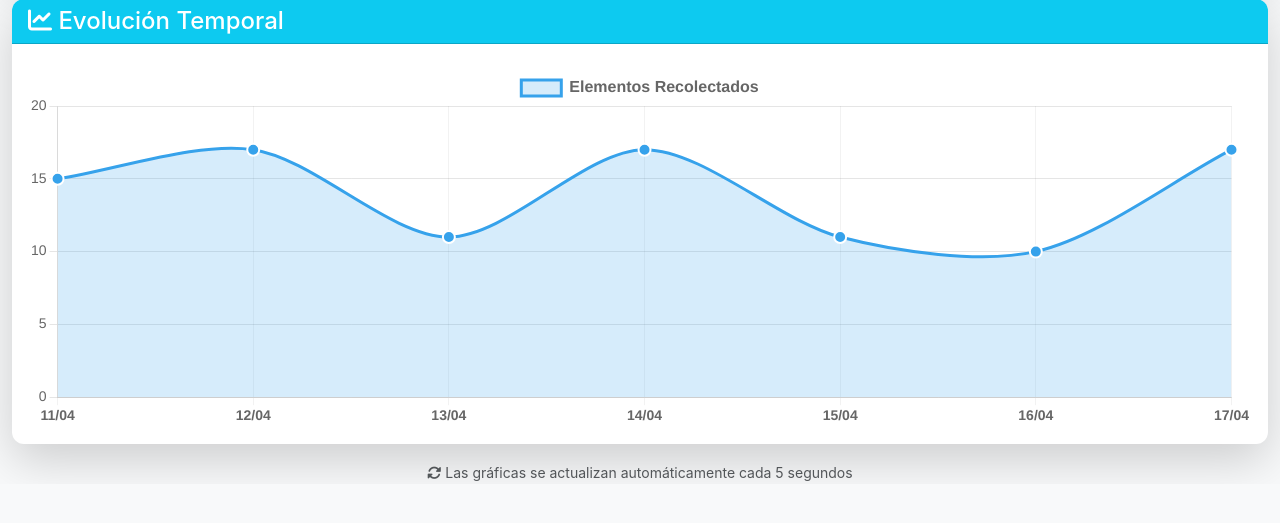
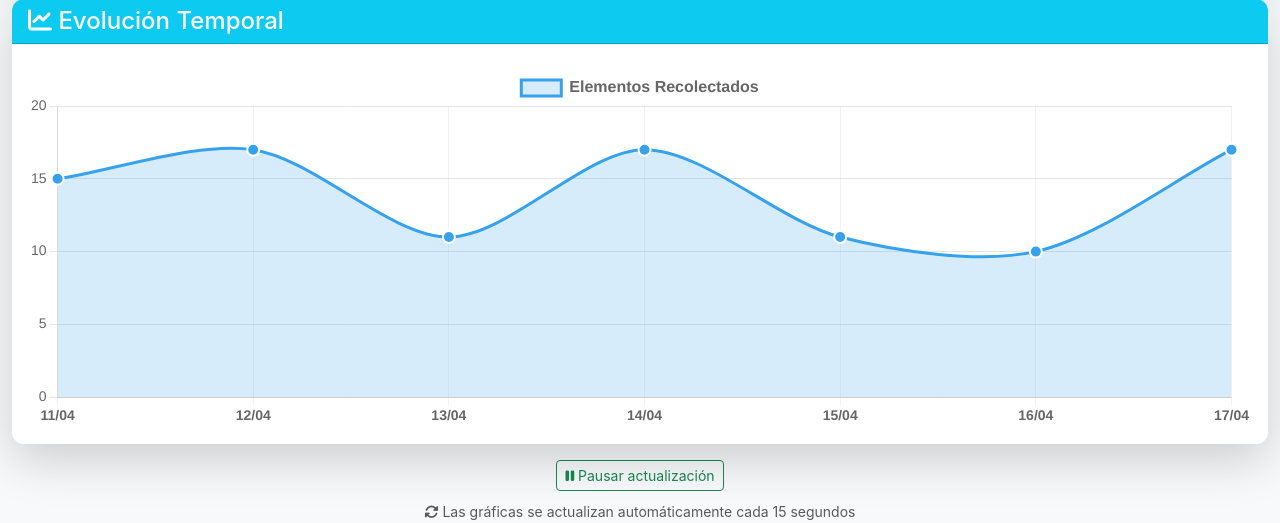
Before and after one commit to miguel-goyena-cv/sistema-registro-reciclaje, a Flask app: page /dashboard in a window 1280 px wide. Shown: the part 550-1073 px from the top of the page. Before the commit the page ends 1031 px from the top, so only its background shows below. Run offline with Flask 3, Linux system fonts and the light colour scheme; data comes from the database, SQL or seed files in the repository.

Commit message:
feat: actualización automática del dashboard cada 15s con botón de toggle
- Cambia el intervalo de actualización de 5s a 15s
- Añade función toggleActualizacion() para activar/desactivar
- Añade botón de toggle en el dashboard con estado visual
- Actualiza el indicador de estado con texto dinámico

Co-authored-by: miguel-goyena-cv <miguel-goyena-cv@users.noreply.github.com>

```diff
--- a/static/js/charts.js
+++ b/static/js/charts.js
@@ -7,6 +7,11 @@
 // Variables globales para las gráficas
 let chartTotales = null;
 let chartTemporal = null;
+
+// Control de actualización automática
+let actualizacionActiva = true;
+let intervaloActualizacion = null;
+const INTERVALO_SEGUNDOS = 15;
 
 // Colores para cada tipo de elemento
 const COLORES = {
@@ -28,12 +33,43 @@ document.addEventListener('DOMContentLoaded', () => {
     cargarGraficoTotales();
     cargarGraficoTemporal();
 
-    // Actualizar gráficas cada 5 segundos
-    setInterval(() => {
+    // Iniciar actualización automática cada 15 segundos
+    iniciarActualizacion();
+});
+
+/**
+ * Iniciar el intervalo de actualización automática
+ */
+function iniciarActualizacion() {
+    intervaloActualizacion = setInterval(() => {
         cargarGraficoTotales();
         cargarGraficoTemporal();
-    }, 5000);
-});
+    }, INTERVALO_SEGUNDOS * 1000);
+}
+
+/**
+ * Activar o desactivar la actualización automática
+ */
+function toggleActualizacion() {
+    actualizacionActiva = !actualizacionActiva;
+
+    const boton = document.getElementById('btnToggleActualizacion');
+    const indicador = document.getElementById('textoIndicador');
+
+    if (actualizacionActiva) {
+        iniciarActualizacion();
+        boton.classList.remove('btn-outline-secondary');
+        boton.classList.add('btn-outline-success');
+        boton.innerHTML = '<i class="fas fa-pause"></i> Pausar actualización';
+        indicador.textContent = `Las gráficas se actualizan automáticamente cada ${INTERVALO_SEGUNDOS} segundos`;
+    } else {
+        clearInterval(intervaloActualizacion);
+        boton.classList.remove('btn-outline-success');
+        boton.classList.add('btn-outline-secondary');
+        boton.innerHTML = '<i class="fas fa-play"></i> Activar actualización';
+        indicador.textContent = 'Actualización automática pausada';
+    }
+}
 
 /**
  * Cargar gráfica de totales por tipo (barras)
--- a/templates/dashboard.html
+++ b/templates/dashboard.html
@@ -38,11 +38,18 @@
         </div>
     </div>
 
-    <!-- Indicador de actualización automática -->
+    <!-- Control de actualización automática -->
     <div class="row mt-3">
         <div class="col-12 text-center">
+            <button id="btnToggleActualizacion"
+                    class="btn btn-outline-success btn-sm mb-2"
+                    onclick="toggleActualizacion()">
+                <i class="fas fa-pause"></i> Pausar actualización
+            </button>
+            <br>
             <small class="text-muted">
-                <i class="fas fa-sync-alt"></i> Las gráficas se actualizan automáticamente cada 5 segundos
+                <i class="fas fa-sync-alt"></i>
+                <span id="textoIndicador">Las gráficas se actualizan automáticamente cada 15 segundos</span>
             </small>
         </div>
     </div>
```
